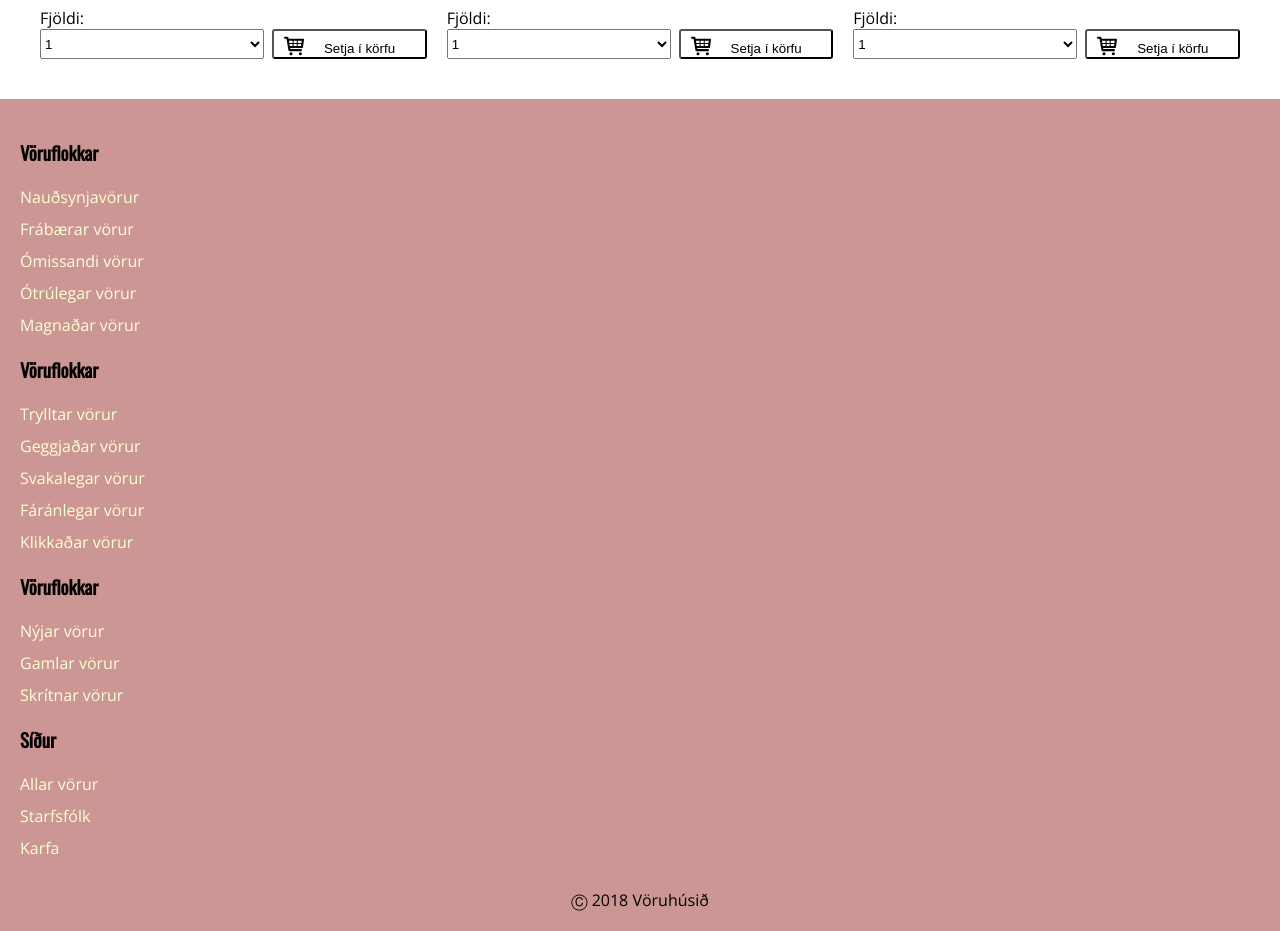
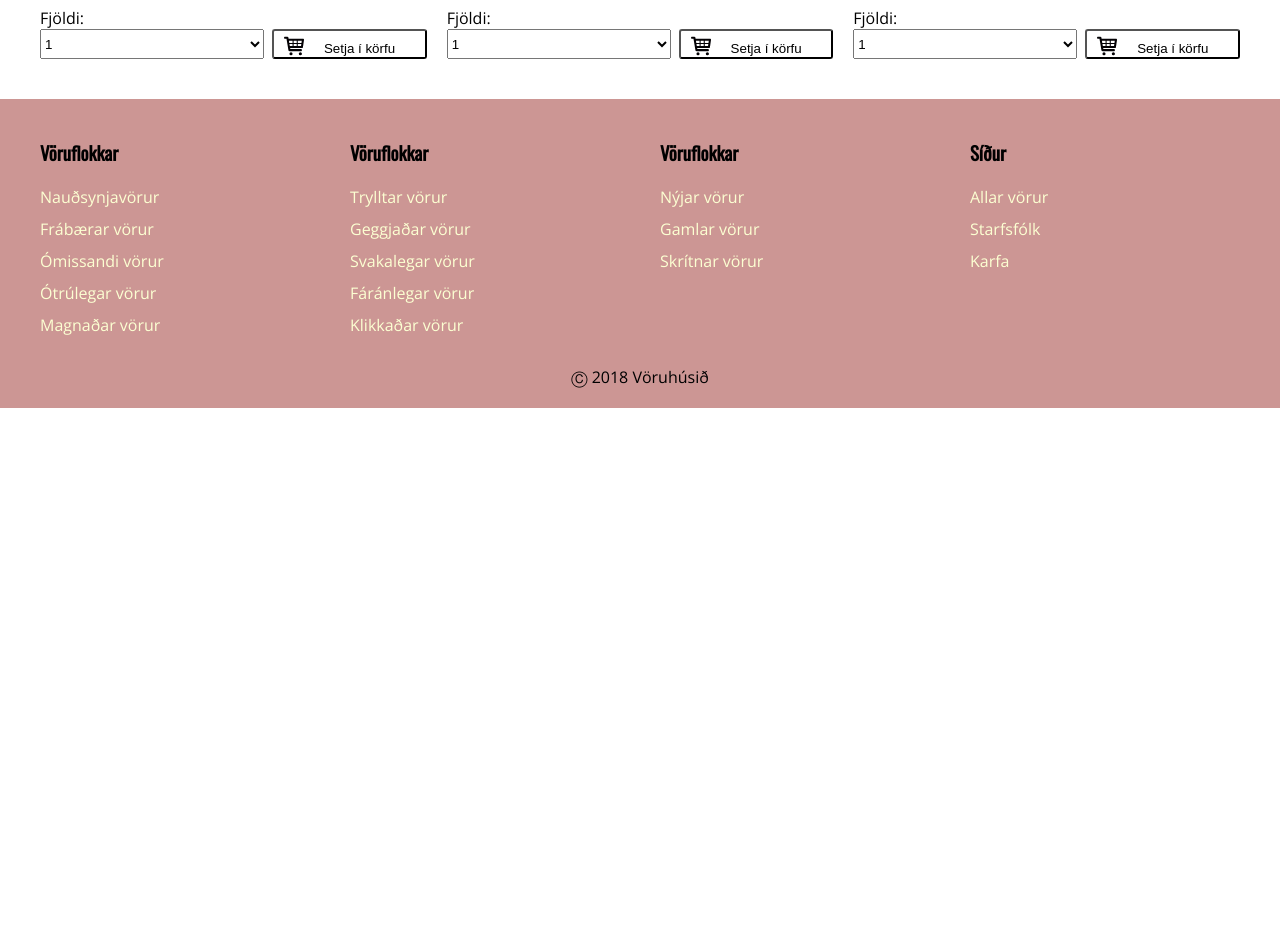
Before and after one commit to Fridrikhr/Hopaverkefni1, a plain HTML site: page products.html in a window 1280 px wide. Shown: the part 1451-2382 px from the top of the page. After the commit the page ends 1859 px from the top, so only its background shows below. Drawn offline with nearby package versions, Linux system fonts and the light colour scheme.

Commit message:
setti í samræmi við css

```diff
--- a/products.html
+++ b/products.html
@@ -218,7 +218,7 @@
     </main>
 
     <footer class="footer">
-        <div class="footer__contents">
+        <div class="footer__content">
           <div class="footer__col">
             <h3 class="footer__col__title">Vöruflokkar</h3>
             <ul class="footer__col__list">
```
